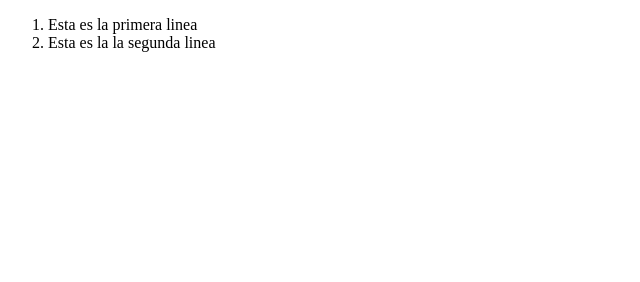
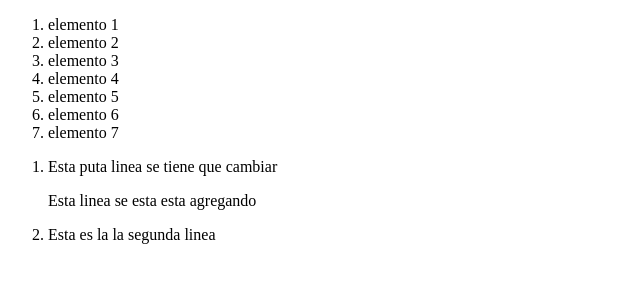
Before and after one commit to GabrielaGP2023/proyecto_equipo, a plain HTML site: page index.html in a window 1280 px wide. Shown: the whole page, without its empty margins (0-640 px from the left). Drawn offline with Linux system fonts and the light colour scheme.

Commit message:
esto para el conflicto

```diff
--- a/index.html
+++ b/index.html
@@ -7,8 +7,17 @@
 </head>
 <body>
     <ol>
-        <li>Esta es la primera linea</li>
-
+        <li>elemento 1</li>
+        <li>elemento 2</li>
+        <li>elemento 3</li>
+        <li>elemento 4</li>
+        <li>elemento 5</li>
+        <li>elemento 6</li>
+        <li>elemento 7</li>
+    </ol>
+    <ol>
+        <li>Esta puta linea se tiene que cambiar</li>
+        <p>Esta linea se esta esta agregando</p>
         <li>Esta es la la segunda linea</li>
     </ol>
 </body>
```
